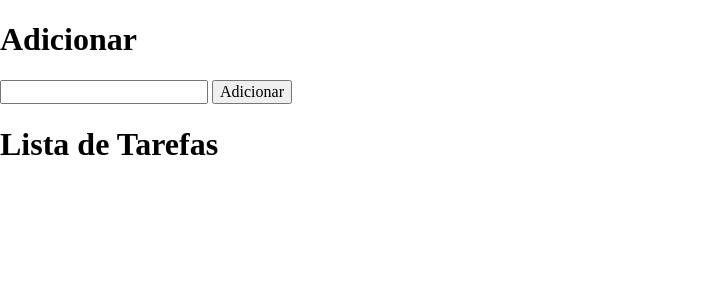
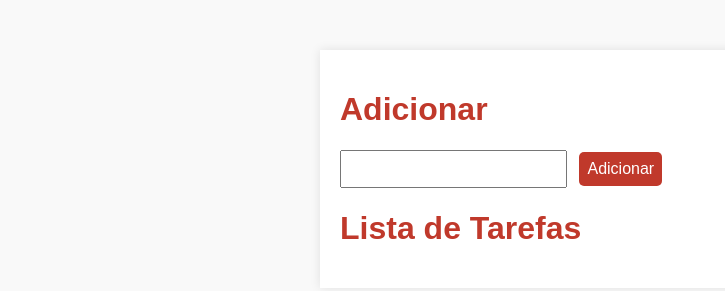
Before and after one commit to lucasbalancieri/to-do-list, a plain HTML site: page index.html in a window 1280 px wide. Shown: the whole page, without its empty margins (0-725 px from the left). Drawn offline with nearby package versions, Linux system fonts and the light colour scheme.

Commit message:
adiciona estilização básica da pagina

```diff
--- a/assets/css/style.css
+++ b/assets/css/style.css
@@ -1,11 +1,55 @@
-ul{
-    list-style: none;
+body {
+    font-family: Arial, sans-serif;
+    background-color: #f9f9f9;
+    color: #333;
+    margin: 0;
+    padding: 0;
 }
 
-.checkbox:checked + span {
-    text-decoration: line-through;
+section {
+    max-width: 600px;
+    margin: 50px auto;
+    padding: 20px;
+    background-color: #fff;
+    box-shadow: 0 0 10px rgba(0, 0, 0, 0.1);
 }
 
-.checkbox:not(:checked) + span {
+h1 {
+    color: #c0392b;
+}
+
+input[type="text"] {
+    padding: 8px;
+    margin-right: 8px;
+}
+
+input[type="button"] {
+    padding: 8px;
+    background-color: #c0392b;
+    color: #fff;
+    border: none;
+    border-radius: 5px;
+    cursor: pointer;
+}
+
+input[type="button"]:hover {
+    background-color: #a93226;
+}
+
+ul {
+    list-style: none;
+    padding: 0;
+}
+
+li {
+    margin-bottom: 10px;
+}
+
+.checkbox:checked+span {
+    text-decoration: line-through;
+    color: #888;
+}
+
+.checkbox:not(:checked)+span {
     text-decoration: none;
 }
```
